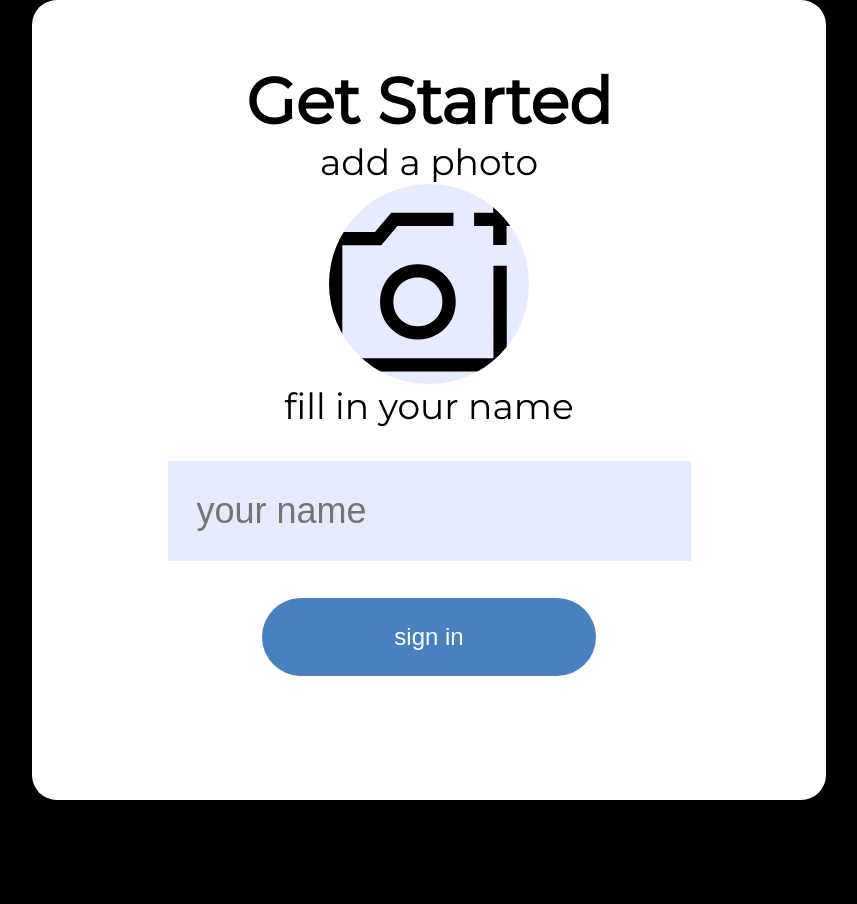
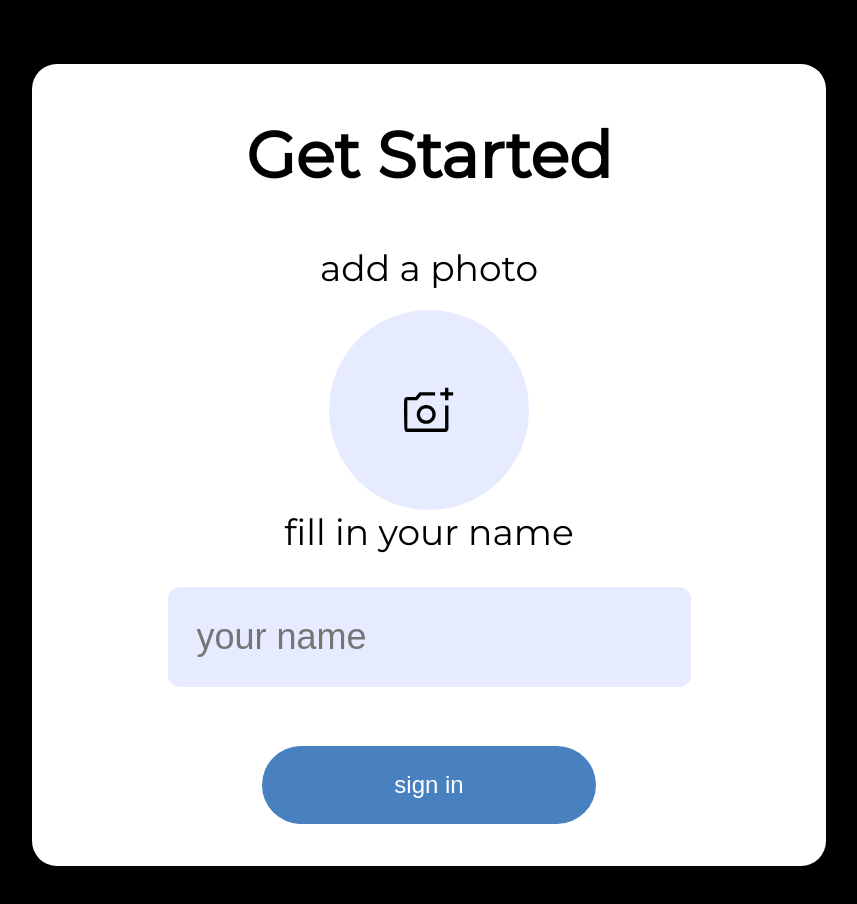
Before and after one commit to zura-doganadze/Users-Search, a React (Vite) app: page /Registration in a window 1280 px wide. Shown: the top 904 px of the page, without its empty margins (211-1068 px from the left). Before the commit the page ends 800 px from the top, so only its background shows below. Built offline with nearby package versions, Linux system fonts and the light colour scheme.

Commit message:
finish details

```diff
--- a/src/Components/Header.jsx
+++ b/src/Components/Header.jsx
@@ -23,11 +23,9 @@ function Header(props) {
 
   //user log out
   const handleLogOut = () => {
-    // Clear user data from local storage
     localStorage.removeItem("uploadedFile");
     localStorage.removeItem("userName");
 
-    // Navigate back to the registration page
     navigate("/Registration");
     navigate(0);
   };
--- a/src/Pages/Form.jsx
+++ b/src/Pages/Form.jsx
@@ -69,7 +69,7 @@ function Form(props) {
     setSeeFilter(!seeFilter);
   }
 
-  const pages = [1, 2, 3, 4];
+  const pages = [1, 2, 3];
   return (
     <Wrapper>
       {props.Header}
@@ -257,7 +257,7 @@ const FilterTopics = styled.span`
 const FilterTitle = styled.span`
   color: #000;
   font-size: 18px;
-  line-height: 132.99%; /* 23.938px */
+  line-height: 23.938px;
   margin-left: 35px;
 `;
 const SearchComponent = styled.div`
--- a/src/Pages/Registration.jsx
+++ b/src/Pages/Registration.jsx
@@ -1,10 +1,10 @@
-import React from 'react';
-import styled from 'styled-components';
-import AddImg from '../Images/Registration/add_a_photo_icon.svg';
-import { Link, NavLink } from 'react-router-dom';
-import { useNavigate } from 'react-router-dom';
-import { useState, useEffect } from 'react';
-import { useForm } from 'react-hook-form';
+import React from "react";
+import styled from "styled-components";
+import AddImg from "../Images/Registration/add_a_photo_icon.svg";
+import { Link, NavLink } from "react-router-dom";
+import { useNavigate } from "react-router-dom";
+import { useState, useEffect } from "react";
+import { useForm } from "react-hook-form";
 
 function Registration(props) {
   const { handleSubmit, register } = useForm();
@@ -12,11 +12,11 @@ function Registration(props) {
   const navigate = useNavigate();
 
   useEffect(() => {
-    localStorage.removeItem('uploadedFile');
-    localStorage.removeItem('userName');
+    localStorage.removeItem("uploadedFile");
+    localStorage.removeItem("userName");
 
     props.getFile({ target: { files: [] } });
-    props.handleNameChange({ target: { value: '' } });
+    props.handleNameChange({ target: { value: "" } });
   }, []);
 
   const onSubmit = (user) => {
@@ -27,11 +27,11 @@ function Registration(props) {
 
     if (!user.username) {
       setErr((cur) => !cur);
-      console.log('sheiyvane saxeli');
+      console.log("sheiyvane saxeli");
       return;
     }
 
-    navigate('/Form', { state: { key: 'value' } });
+    navigate("/Form", { state: { key: "value" } });
   };
 
   return (
@@ -44,29 +44,21 @@ function Registration(props) {
           {props.file ? (
             <img src={props.file} alt="img" />
           ) : (
-            <img src={AddImg} alt="img" />
+            <AddImgt src={AddImg} alt="img" />
           )}
-          {/* <img src={props.file} alt="img" /> */}
         </ImgContainer>
         <NameSpan>fill in your name</NameSpan>
         <div>
           <Input
-            {...register('username')}
+            {...register("username")}
             type="text"
             placeholder="your name"
             value={props.names}
             onChange={props.handleNameChange}
           />
         </div>
-        <Button
-        // onClick={
-        //   (props.handleButtonClick,
-        //   () => navigate('/Form', { state: { key: 'value' } }))
-        // }
-        >
-          sign in
-        </Button>
-        <span>{err && err && 'sheiyvane saxeli'}</span>
+        <ErrorSpan>{err && err && "Enter all data"}</ErrorSpan>
+        <Button>sign in</Button>
       </RegistrationForm>
     </RegistrationWrapper>
   );
@@ -78,8 +70,9 @@ const RegistrationWrapper = styled.div`
   display: flex;
   justify-content: center;
   justify-items: center;
+  margin: 5% 0;
 `;
-const RegistrationForm  = styled.div`
+const RegistrationForm = styled.form`
   max-width: 794px;
   width: 100%;
   border-radius: 25px;
@@ -87,12 +80,19 @@ const RegistrationForm  = styled.div`
   display: flex;
   flex-direction: column;
   align-items: center;
+  height: auto;
   h1 {
     color: #000;
     font-size: 64px;
     text-transform: capitalize;
-    margin-top: 62px;
+    margin: 52px 0px;
   }
+`;
+const ErrorSpan = styled.span`
+  color: red;
+  font-size: 18px;
+  margin-bottom: 22px;
+  font-weight: 700;
 `;
 
 const AddSpan = styled.span`
@@ -105,6 +105,7 @@ const ImgContainer = styled.div`
   height: 200px;
   border-radius: 50%;
   background-color: #e6ebff;
+  margin-top: 20px;
 
   input {
     width: 100%;
@@ -132,6 +133,9 @@ const ImgContainer = styled.div`
     border-radius: 50%;
   }
 `;
+const AddImgt = styled.img`
+  max-width: 50px;
+`;
 const NameSpan = styled.span`
   color: #000;
   font-size: 36px;
@@ -143,6 +147,7 @@ const Input = styled.input`
   padding: 29px;
   margin: 33px 0 37px 0;
   border: none;
+  border-radius: 12px;
 `;
 const Button = styled.button`
   color: #fff;
```
Also changed, not shown: src/Pages/Api.jsx (+1 -6 lines).
